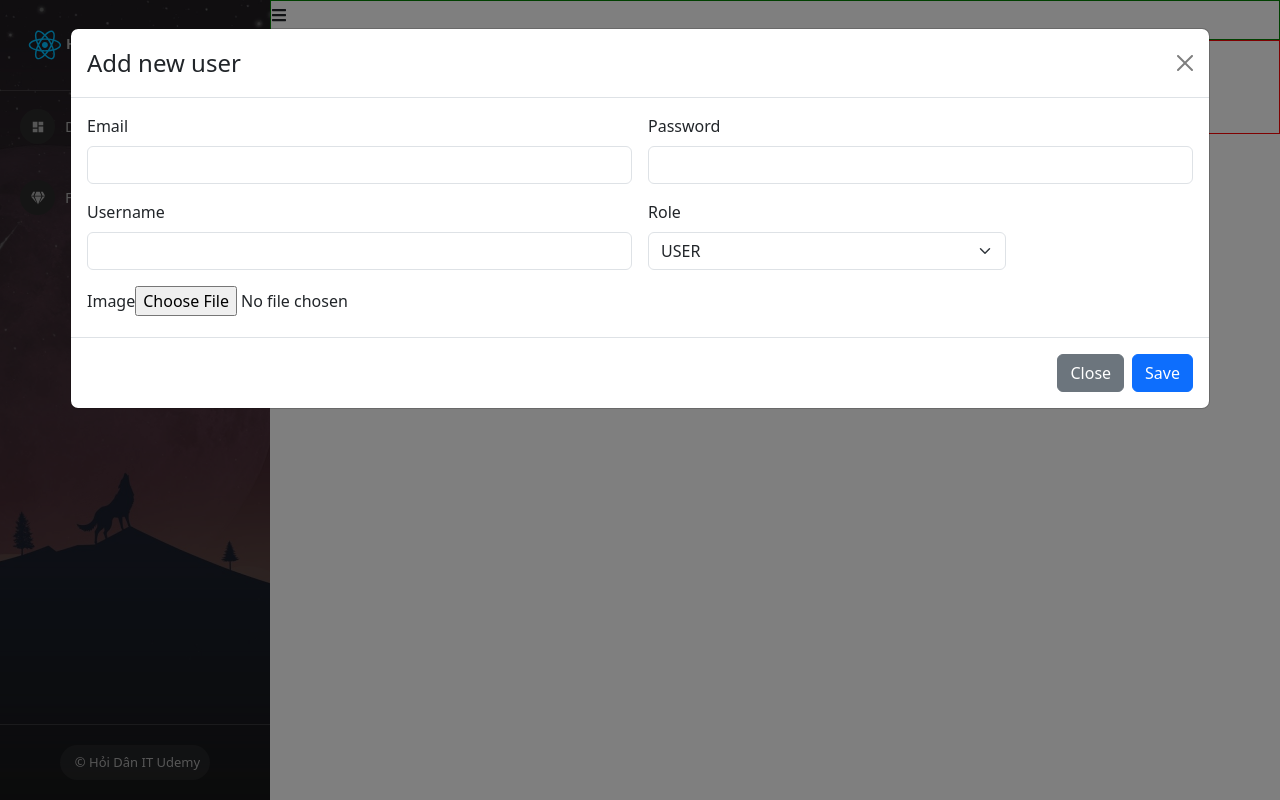
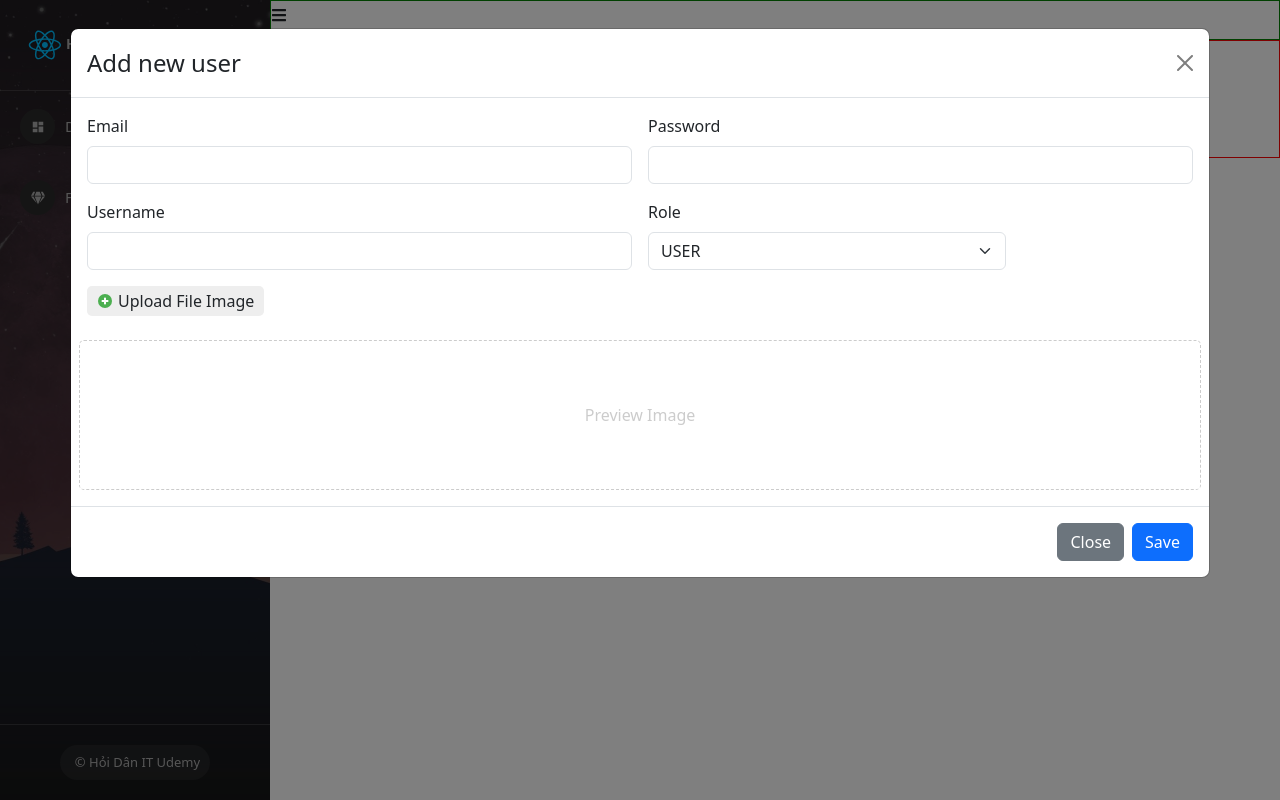
Before and after one commit to VuNQ9/test-demo-react, a React (Create React App) app: page /admins/manage-users in a window 1280 px wide. Both pictures are taken after a click on the button "Launch demo modal". Built offline with nearby package versions, Linux system fonts and the light colour scheme.

Commit message:
video 57

```diff
--- a/src/components/Admin/Admin.js
+++ b/src/components/Admin/Admin.js
@@ -3,6 +3,7 @@
 import { FaBars } from 'react-icons/fa';
 import { useState } from "react";
 import { Outlet } from "react-router-dom";
+import { FcPlus } from 'react-icons';
 const Admin = (props) => {
     const [collapsed, setCollapsed] = useState(false);
     return (
--- a/src/components/Admin/Content/ManageUser.js
+++ b/src/components/Admin/Content/ManageUser.js
@@ -1,5 +1,5 @@
 import ModalCreateUser from "./ModalCreateUser";
-
+import "./ManageUser.scss";
 const ManageUser = (props) => {
     return (
         <div className="manage-user-container">
@@ -12,8 +12,8 @@
                 </div>
                 <div>
                     table user
-                    <ModalCreateUser />
                 </div>
+                <ModalCreateUser />
             </div>
         </div>
     )
--- /dev/null
+++ b/src/components/Admin/Content/ManageUser.scss
@@ -0,0 +1,38 @@
+.manage-user-container {
+    .users-content {}
+}
+
+.modal-add-user {
+    .img-preview {
+        height: 150px;
+        border: 1px dashed #ccc;
+        border-radius: 5px;
+        display: flex;
+        justify-content: center;
+        align-items: center;
+        color: #ccc;
+
+        img {
+            max-width: 100%;
+            max-height: 100%;
+        }
+    }
+
+    .label-upload {
+        display: flex;
+        align-items: center;
+        gap: 5px;
+        justify-content: center;
+        width: fit-content;
+        padding: 3px 10px;
+        border-radius: 5px;
+        border: 1px solid red;
+        background: #eeeeee;
+        border: none;
+        cursor: pointer;
+
+        &:hover {
+            background-color: #dcdcdc;
+        }
+    }
+}
--- a/src/components/Admin/Content/ModalCreateUser.js
+++ b/src/components/Admin/Content/ModalCreateUser.js
@@ -1,13 +1,30 @@
 import React, { useState } from 'react';
 import Button from 'react-bootstrap/Button';
 import Modal from 'react-bootstrap/Modal';
-
+import { FcPlus } from 'react-icons/fc';
 const ModalCreateUser = () => {
     const [show, setShow] = useState(false);
 
     const handleClose = () => setShow(false);
     const handleShow = () => setShow(true);
 
+    const [email, setEmail] = useState("");
+    const [password, setPassword] = useState("");
+    const [username, setUsername] = useState("");
+    const [role, setRole] = useState("USER");
+    const [image, setImage] = useState("");
+    const [previewImage, setPreviewImage] = useState("");
+
+    const handleUploadImage = (event) => {
+        if (event.target && event.target.files && event.target.files[0]) {
+            setPreviewImage(URL.createObjectURL(event.target.files[0]));
+            setImage(event.target.files[0]);
+        }
+        else {
+            // setPreviewImage("");
+        }
+
+    }
     return (
         <>
             <Button variant="primary" onClick={handleShow}>
@@ -18,6 +35,7 @@
                 onHide={handleClose}
                 size="xl"
                 backdrop="static"
+                className='modal-add-user'
             >
                 <Modal.Header closeButton>
                     <Modal.Title>Add new user</Modal.Title>
@@ -26,26 +44,54 @@
                     <form className="row g-3">
                         <div className="col-md-6">
                             <label className="form-label">Email</label>
-                            <input type="email" className="form-control" />
+                            <input
+                                type="email"
+                                className="form-control"
+                                value={email}
+                                onChange={(event) => setEmail(event.target.value)}
+                            />
                         </div>
                         <div className="col-md-6">
                             <label className="form-label">Password</label>
-                            <input type="password" className="form-control" />
+                            <input
+                                type="password"
+                                className="form-control"
+                                value={password}
+                                onChange={(event) => setPassword(event.target.value)}
+                            />
                         </div>
                         <div className="col-md-6">
                             <label className="form-label">Username</label>
-                            <input type="text" className="form-control" />
+                            <input
+                                type="text"
+                                className="form-control"
+                                value={username}
+                                onChange={(event) => setUsername(event.target.value)}
+                            />
                         </div>
                         <div className="col-md-4">
                             <label className="form-label">Role</label>
-                            <select className="form-select">
-                                <option selected value="USER">USER</option>
+                            <select className="form-select" onChange={(event) => setRole(event.target.value)}
+                                value={role}
+                            >
+                                <option value="USER">USER</option>
                                 <option value="ADMIN">ADMIN</option>
                             </select>
                         </div>
+
                         <div className='col-md-12'>
-                            <label className="form-label">Image</label>
-                            <input type="file" />
+                            <label className="form-label label-upload" htmlFor="labelUpload">
+                                <FcPlus /> Upload File Image
+                            </label>
+                            <input type="file"
+                                id="labelUpload" hidden
+                                onChange={(event) => handleUploadImage(event)}
+                            />
+                        </div>
+
+                        <div className='col-md-12 img-preview'>
+                            {previewImage ? <img src={previewImage} /> : <span>Preview Image</span>}
+
                         </div>
                     </form>
                 </Modal.Body>
```
